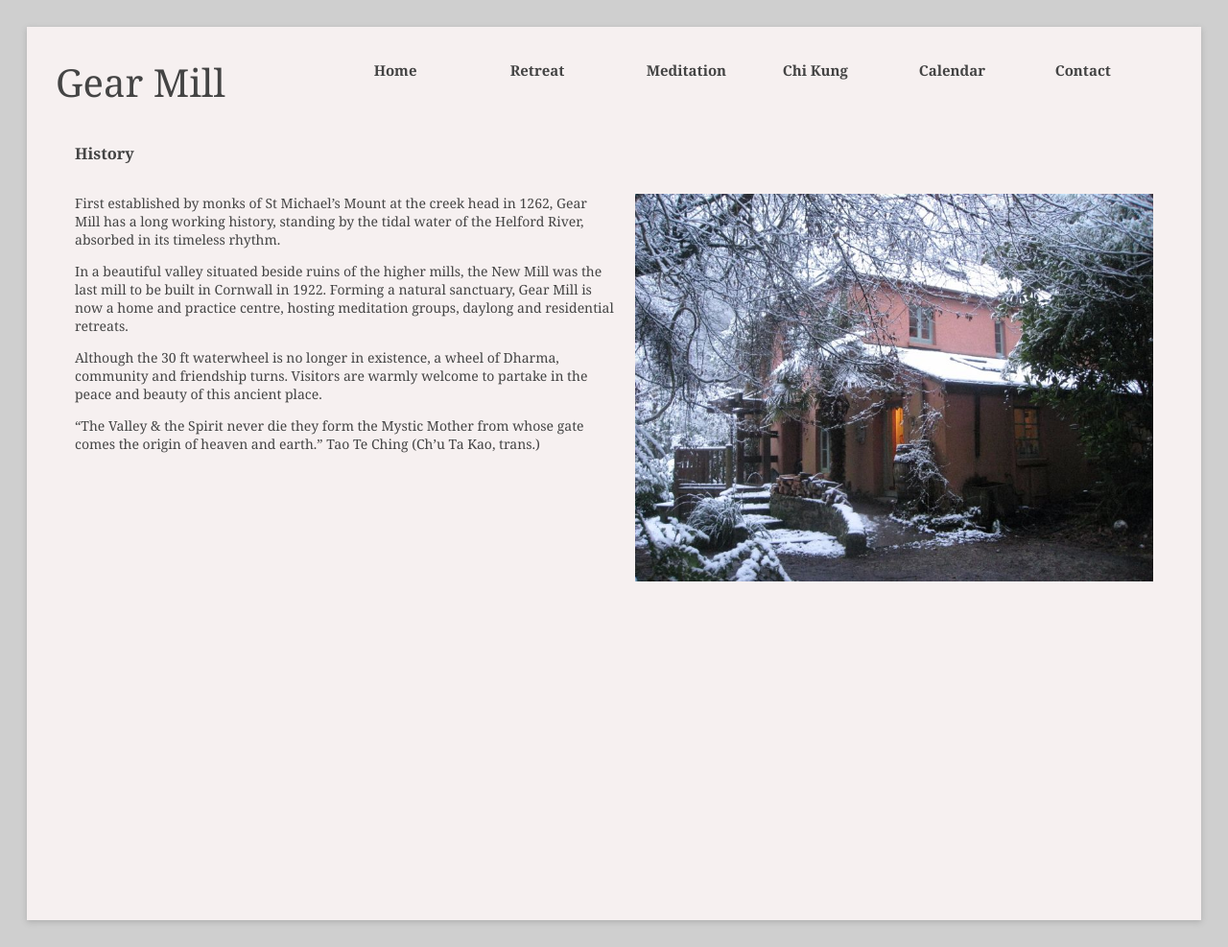
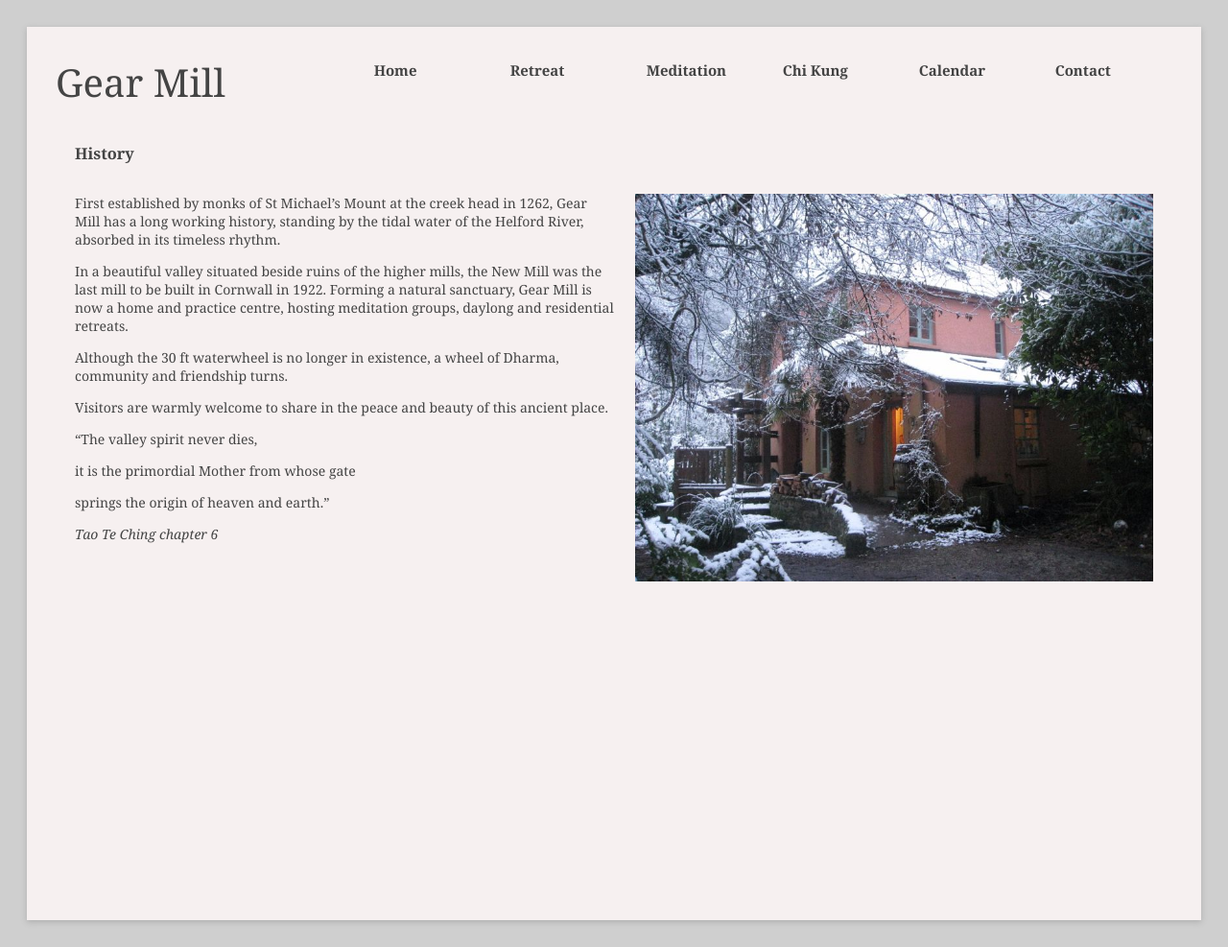
Before and after one commit to psaikido/gearmill.jekyll, a Jekyll site: the page built from pages/history.md, in a window 1280 px wide. Shown: the whole page at 96% size. Built offline with Jekyll 4.4.1, drawn with Linux system fonts in a browser that asks for light colours.

```diff
--- a/pages/history.md
+++ b/pages/history.md
@@ -9,12 +9,19 @@ First established by monks of St Michael’s Mount at the creek head in 1262, Ge
 
 In a beautiful valley situated beside ruins of the higher mills, the New Mill was the last mill to be built in Cornwall in 1922. Forming a natural sanctuary, Gear Mill is now a home and practice centre, hosting meditation groups, daylong and residential retreats.
 
-Although the 30 ft waterwheel is no longer in existence, a wheel of Dharma, community and friendship turns. Visitors are warmly welcome to partake in the peace and beauty of this ancient place.
+Although the 30 ft waterwheel is no longer in existence, a wheel of Dharma, community and friendship turns.
 
-"The Valley & the Spirit never die
-they form the Mystic Mother
-from whose gate comes the origin of heaven and earth."
-Tao Te Ching  (Ch’u Ta Kao, trans.)
+Visitors are warmly welcome to share in the peace and beauty of this ancient place.
+
+
+
+"The valley spirit never dies,
+
+it is the primordial Mother from whose gate
+
+springs the origin of heaven and earth."
+
+_Tao Te Ching chapter 6_
 
 </div>
 
```
Also changed, not shown: pages/about.md (+2 -2 lines), pages/chi-kung.md (+4 -0 lines), pages/links.md (+4 -0 lines), pages/mindfulness.md (+4 -0 lines), pages/retreat-hut.md (+5 -1 lines).
